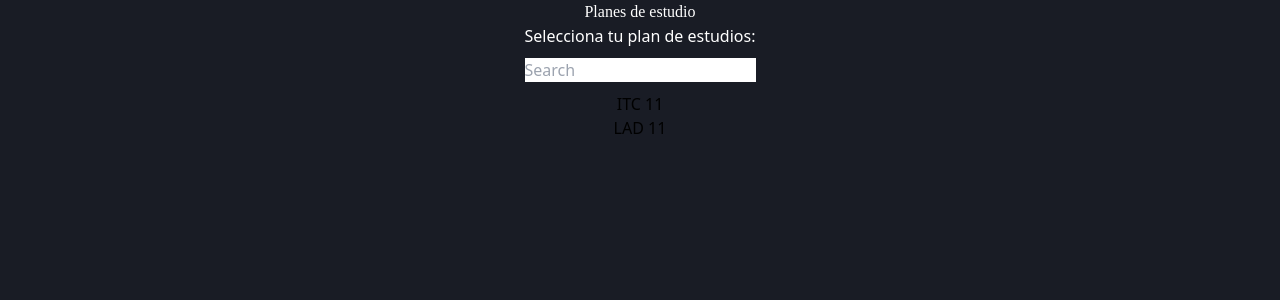
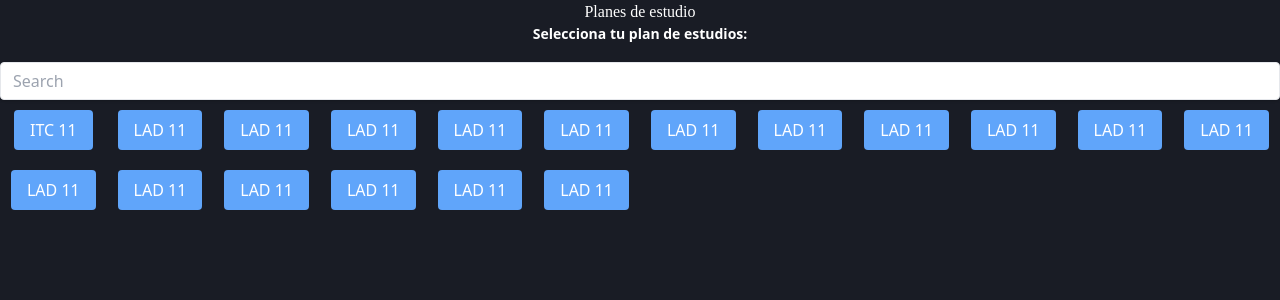
Before and after one commit to luispc111/PlanesDeEstudio, a React (Create React App) app: page / in a window 1280 px wide. Shown: the top 300 px of the page. Built offline with nearby package versions, Linux system fonts and the light colour scheme.

Commit message:
Cambié clases

```diff
--- a/src/components/PlanesDeEstudio/BotonCarrera.js
+++ b/src/components/PlanesDeEstudio/BotonCarrera.js
@@ -8,7 +8,7 @@ export default function BotonCarrera(props) {
         <div>
             <button
                 type="button"
-                className="btn btn-primary btn-lg selectStudyPlan"
+                className="bg-blue-400 hover:bg-blue-500 text-white py-2 px-4 rounded text-sm md:text-base selectStudyPlan"
                 value={clave}
             >
                 {nombre}
--- a/src/components/PlanesDeEstudio/PlanesDeEstudio.js
+++ b/src/components/PlanesDeEstudio/PlanesDeEstudio.js
@@ -6,14 +6,24 @@ export default function PlanesDeEstudio() {
 
     useEffect(() => {
         let planes = [
-            {
-                nombre: 'ITC 11',
-                clave: 'itc_11',
-            },
-            {
-                nombre: 'LAD 11',
-                clave: 'lad_11',
-            }
+            {nombre: 'ITC 11', clave: 'itc_11',},
+            {nombre: 'LAD 11', clave: 'lad_11',},
+            {nombre: 'LAD 11', clave: 'lad_11',},
+            {nombre: 'LAD 11', clave: 'lad_11',},
+            {nombre: 'LAD 11', clave: 'lad_11',},
+            {nombre: 'LAD 11', clave: 'lad_11',},
+            {nombre: 'LAD 11', clave: 'lad_11',},
+            {nombre: 'LAD 11', clave: 'lad_11',},
+            {nombre: 'LAD 11', clave: 'lad_11',},
+            {nombre: 'LAD 11', clave: 'lad_11',},
+            {nombre: 'LAD 11', clave: 'lad_11',},
+            {nombre: 'LAD 11', clave: 'lad_11',},
+            {nombre: 'LAD 11', clave: 'lad_11',},
+            {nombre: 'LAD 11', clave: 'lad_11',},
+            {nombre: 'LAD 11', clave: 'lad_11',},
+            {nombre: 'LAD 11', clave: 'lad_11',},
+            {nombre: 'LAD 11', clave: 'lad_11',},
+            {nombre: 'LAD 11', clave: 'lad_11',},
         ];
 
         setPlanesDeEstudio(planes);
@@ -27,13 +37,13 @@ export default function PlanesDeEstudio() {
 					<div className="input-group">
 				        <h2
                             htmlFor="studyPlanSelected"
-                            color="white;"
+                            className="block text-sm font-bold mb-2 text-white"
                         >
                             Selecciona tu plan de estudios:
                         </h2>
 					  	<input
                           type="text"
-                          className="form-control"
+                          className="shadow appearance-none border rounded w-full py-2 px-3 text-gray-700 leading-tight focus:outline-none focus:shadow-outline form-control"
                           id="searchStudyPlan"
                           placeholder="Search"
                           autoComplete="off"
@@ -52,7 +62,7 @@ function BotonesCarreras(props) {
     const { listaCarreras } = props;
 
     return (
-        <div id="majorBtns">
+        <div className="grid grid-cols-12 auto-rows-min gap-y-5" id="majorBtns">
             {
                 listaCarreras.map((carrera, indice) => (
                     <BotonCarrera
```
